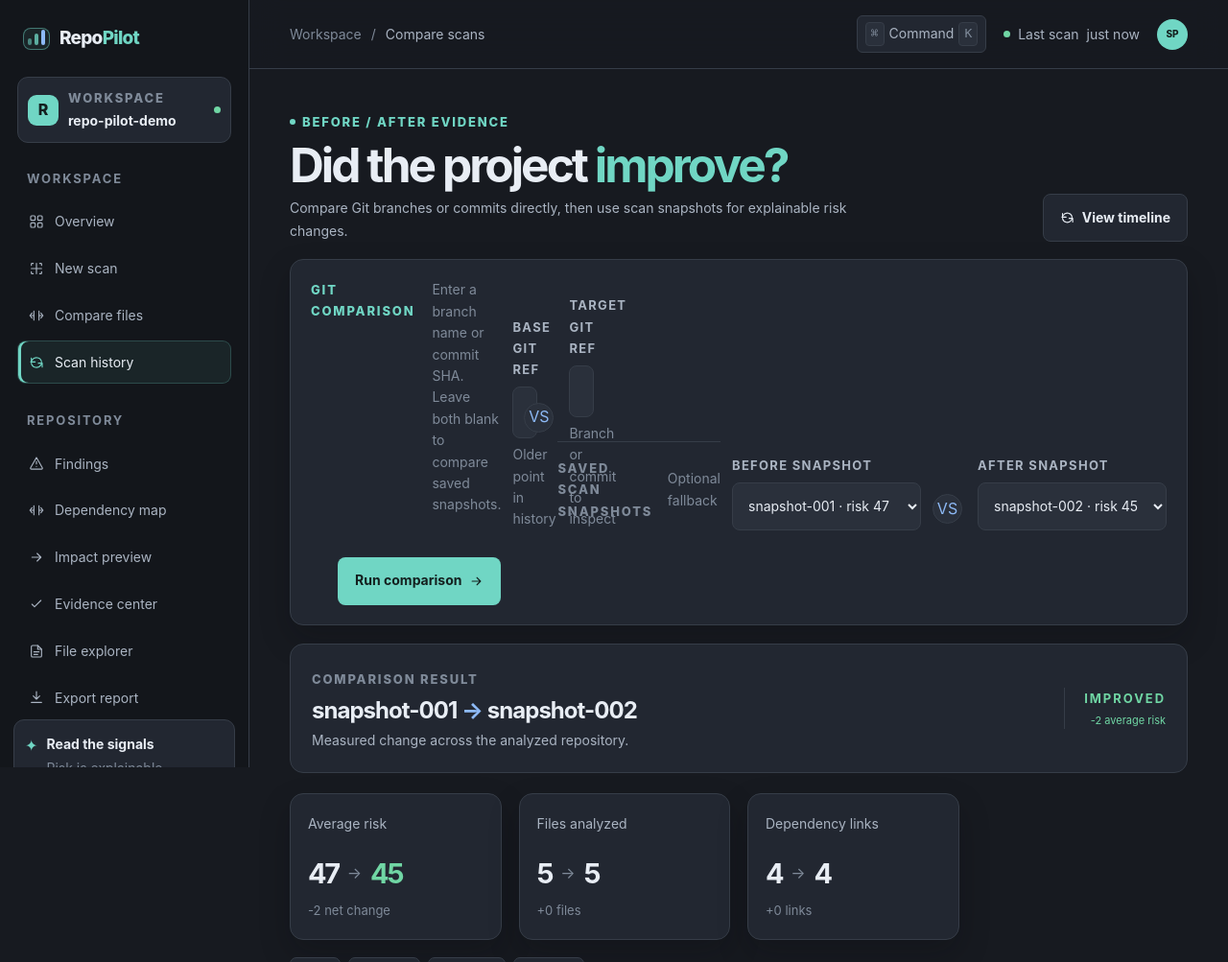
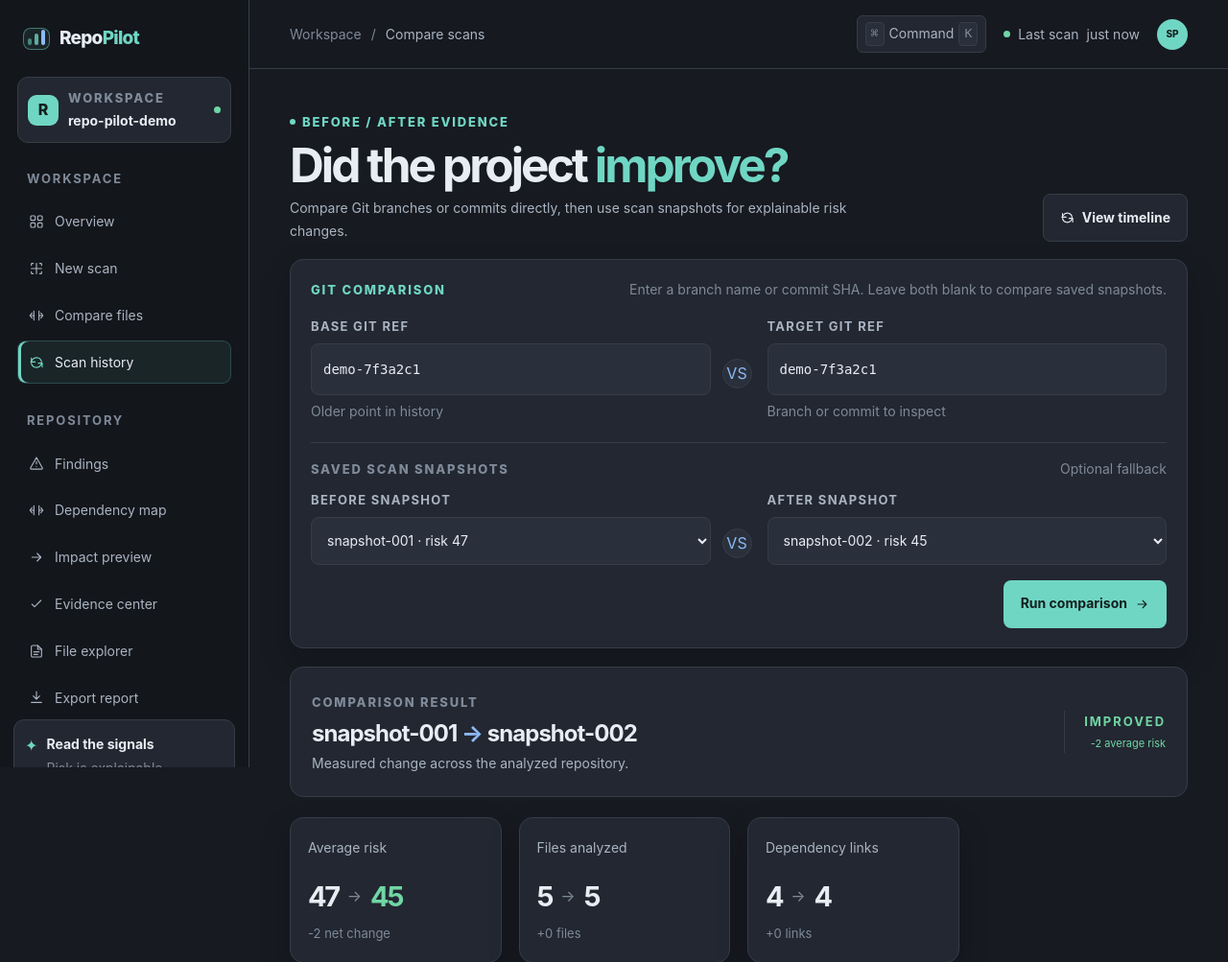
Before and after one commit to Luciddreamer-coder/Repopilot, a Flask app: page /compare/repository in a window 1280 px wide. Shown: the top 1003 px of the page at 96% size. Run offline with Flask 3, Linux system fonts and the light colour scheme; some libraries are stand-ins or nearby versions.

Commit message:
fix: restore repository comparison form layout

```diff
--- a/app/static/css/style.css
+++ b/app/static/css/style.css
@@ -123,6 +123,7 @@ svg { width: 18px; height: 18px; fill: none; stroke: currentColor; stroke-width:
 .git-detail-grid small { color: var(--color-text-muted); font-size: 9px; }
 .git-date { font: 11px/1.35 monospace; }
 .repository-compare-picker { padding: 20px 21px; }
+.repository-compare-picker > form { display: block; }
 .compare-form-heading { display: flex; align-items: baseline; justify-content: space-between; gap: 18px; margin-bottom: 15px; }
 .compare-form-heading p { margin: 0; color: var(--color-text-muted); font-size: 10px; }
 .git-ref-grid, .snapshot-fallback-grid { display: grid; grid-template-columns: minmax(0, 1fr) 35px minmax(0, 1fr); gap: 12px; align-items: end; }
```
